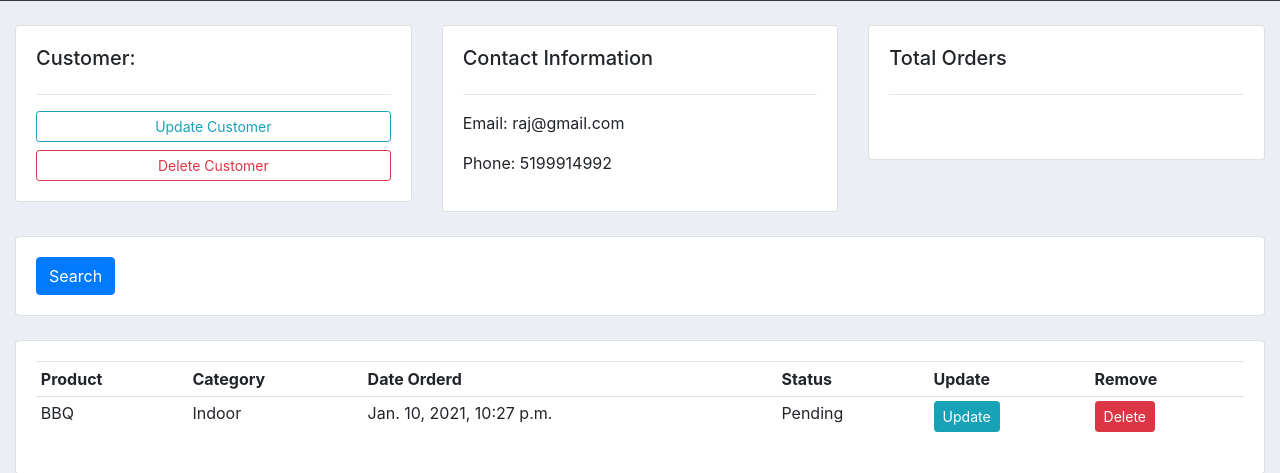
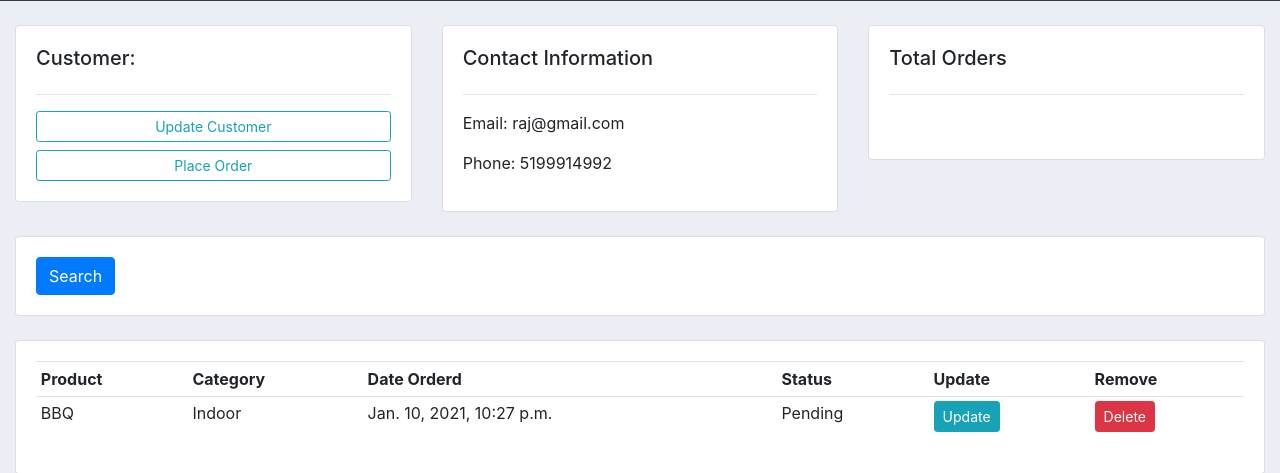
Before and after one commit to DhrumilShah26/Django-CRM, a Django app: page /customer/1/ in a window 1280 px wide. Shown: the part 271-744 px from the top of the page. Run offline with Django 3.2, Linux system fonts and the light colour scheme; data comes from the database, SQL or seed files in the repository; some libraries are stand-ins or nearby versions.

Commit message:
inline formsets

```diff
--- a/crm/accounts/templates/accounts/customer.html
+++ b/crm/accounts/templates/accounts/customer.html
@@ -10,7 +10,7 @@
 			<h5>Customer:</h5>
 			<hr>
 			<a class="btn btn-outline-info  btn-sm btn-block" href="">Update Customer</a>
-			<a class="btn btn-outline-danger  btn-sm btn-block" href="">Delete Customer</a>
+			<a class="btn btn-outline-info  btn-sm btn-block" href="{% url 'create_order' customer.id %}">Place Order</a>
 
 		</div>
 	</div>
--- a/crm/accounts/templates/accounts/dashboard.html
+++ b/crm/accounts/templates/accounts/dashboard.html
@@ -35,7 +35,6 @@
 		<h5>LAST 5 ORDERS</h5>
 		<hr>
 		<div class="card card-body">
-			<a class="btn btn-primary  btn-sm btn-block" href="{% url 'create_order' %}">Create Order</a>
 			<table class="table table-sm">
 				<tr>
 					<th>Product</th>
--- a/crm/accounts/templates/accounts/order_form.html
+++ b/crm/accounts/templates/accounts/order_form.html
@@ -9,7 +9,11 @@
 
 			<form action="" method="POST">
 				{% csrf_token %}
-				{{form}}
+				{{ form.management_form }}
+				{% for field in form %}
+					{{field}}
+					<hr>
+				{% endfor %}
 
 				<input type="submit" name="Submit">
 			</form>
--- a/crm/accounts/urls.py
+++ b/crm/accounts/urls.py
@@ -7,7 +7,7 @@
     path('products/', views.products, name='products'),
     path('customer/<str:pk_test>/', views.customer, name="customer"),
 
-    path('create_order/', views.createOrder, name="create_order"),
+    path('create_order/<str:pk>/', views.createOrder, name="create_order"),
     path('update_order/<str:pk>/', views.updateOrder, name="update_order"),
     path('delete_order/<str:pk>/', views.deleteOrder, name="delete_order"),
 ]
--- a/crm/accounts/views.py
+++ b/crm/accounts/views.py
@@ -1,5 +1,6 @@
 from django.shortcuts import render, redirect
 from django.http import HttpResponse
+from django.forms import inlineformset_factory
 # Create your views here.
 from .models import *
 from .forms import OrderForm
@@ -34,16 +35,20 @@
 	context = {'customer':customer, 'orders':orders, 'order_count':order_count}
 	return render(request, 'accounts/customer.html',context)
 
-def createOrder(request):
-	form = OrderForm()
+def createOrder(request, pk):
+	OrderFormSet = inlineformset_factory(Customer, Order, fields=('product', 'status'), extra=10 )
+	customer = Customer.objects.get(id=pk)
+	formset = OrderFormSet(queryset=Order.objects.none(),instance=customer)
+	#form = OrderForm(initial={'customer':customer})
 	if request.method == 'POST':
 		#print('Printing POST:', request.POST)
-		form = OrderForm(request.POST)
-		if form.is_valid():
-			form.save()
+		#form = OrderForm(request.POST)
+		formset = OrderFormSet(request.POST, instance=customer)
+		if formset.is_valid():
+			formset.save()
 			return redirect('/')
 
-	context = {'form':form}
+	context = {'form':formset}
 	return render(request, 'accounts/order_form.html', context)
 
 def updateOrder(request, pk):
```
